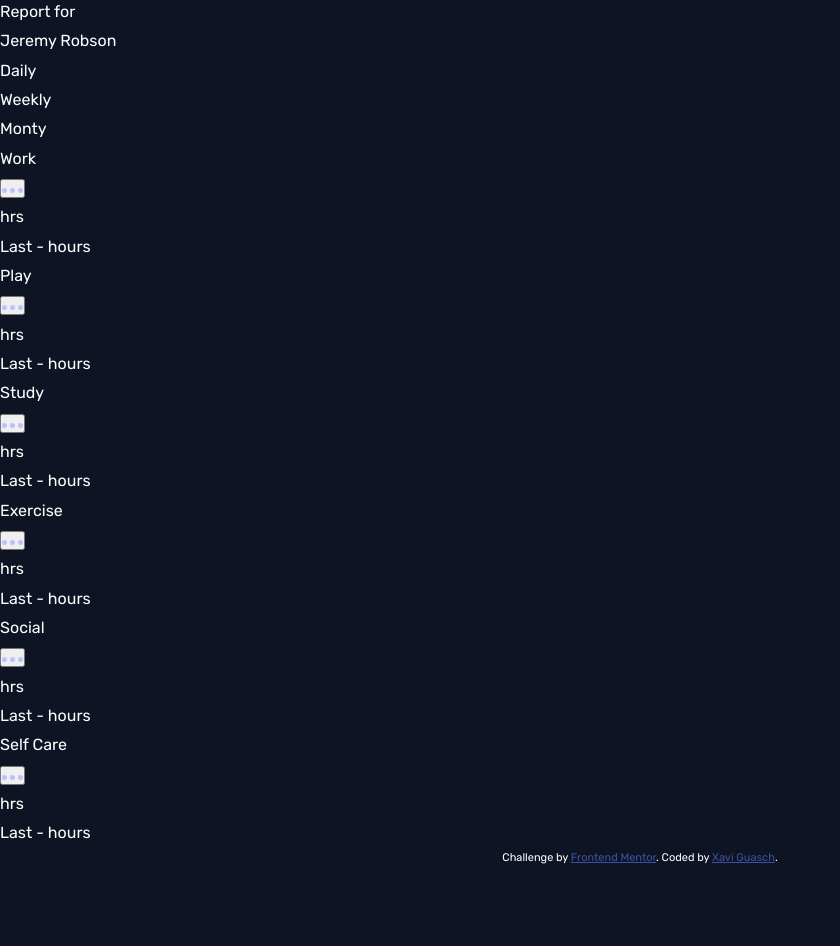
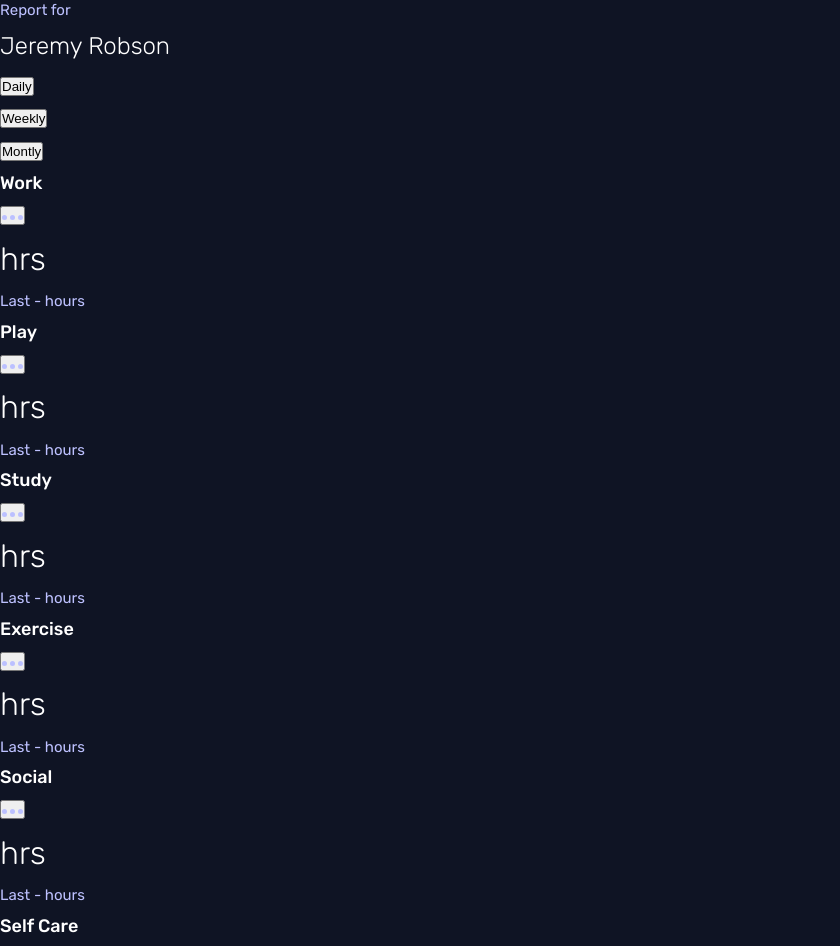
Before and after one commit to xaviguasch/time-tracking-dashboard-frontendmentor-challenge-prac, a plain HTML site: page index.html in a window 1280 px wide. Shown: the part 237-1183 px from the top of the page, without its empty margins (0-840 px from the left). Before the commit the page ends 1105 px from the top, so only its background shows below. Drawn offline with Linux system fonts and the light colour scheme.

Commit message:
added typography to the css file

```diff
--- a/index.html
+++ b/index.html
@@ -20,15 +20,21 @@
             </figure>
 
             <div class="cu__info">
-              <p class="sm-text">Report for</p>
-              <p class="bg-text">Jeremy Robson</p>
+              <p class="sm-text info__key">Report for</p>
+              <p class="lg-text info__value">Jeremy Robson</p>
             </div>
           </div>
           <div class="cu--lower">
             <ul class="list">
-              <li class="list__el md-text">Daily</li>
-              <li class="list__el md-text">Weekly</li>
-              <li class="list__el md-text">Monty</li>
+              <li class="list__el md-text">
+                <button class="btn btn--option">Daily</button>
+              </li>
+              <li class="list__el md-text">
+                <button class="btn btn--option">Weekly</button>
+              </li>
+              <li class="list__el md-text">
+                <button class="btn btn--option">Montly</button>
+              </li>
             </ul>
           </div>
         </div>
@@ -49,7 +55,7 @@
             </div>
 
             <div class="data__bottom">
-              <p class="hours l-text"><span id="work-hrs"></span>hrs</p>
+              <p class="hours xl-text"><span id="work-hrs"></span>hrs</p>
               <p class="previous sm-text">
                 Last <span id="work-timeframe"></span> -
                 <span id="prev-work-hrs"></span>hours
@@ -74,7 +80,7 @@
             </div>
 
             <div class="data__bottom">
-              <p class="hours l-text"><span id="play-hrs"></span>hrs</p>
+              <p class="hours xl-text"><span id="play-hrs"></span>hrs</p>
               <p class="previous sm-text">
                 Last <span id="play-timeframe"></span> -
                 <span id="prev-play-hrs"></span>hours
@@ -99,7 +105,7 @@
             </div>
 
             <div class="data__bottom">
-              <p class="hours l-text"><span id="study-hrs"></span>hrs</p>
+              <p class="hours xl-text"><span id="study-hrs"></span>hrs</p>
               <p class="previous sm-text">
                 Last <span id="study-timeframe"></span> -
                 <span id="prev-study-hrs"></span>hours
@@ -124,7 +130,7 @@
             </div>
 
             <div class="data__bottom">
-              <p class="hours l-text"><span id="exercise-hrs"></span>hrs</p>
+              <p class="hours xl-text"><span id="exercise-hrs"></span>hrs</p>
               <p class="previous sm-text">
                 Last <span id="exercise-timeframe"></span> -
                 <span id="prev-exercise-hrs"></span>hours
@@ -149,7 +155,7 @@
             </div>
 
             <div class="data__bottom">
-              <p class="hours l-text"><span id="social-hrs"></span>hrs</p>
+              <p class="hours xl-text"><span id="social-hrs"></span>hrs</p>
               <p class="previous sm-text">
                 Last <span id="social-timeframe"></span> -
                 <span id="prev-social-hrs"></span>hours
@@ -174,7 +180,7 @@
             </div>
 
             <div class="data__bottom">
-              <p class="hours l-text"><span id="selfcare-hrs"></span>hrs</p>
+              <p class="hours xl-text"><span id="selfcare-hrs"></span>hrs</p>
               <p class="previous sm-text">
                 Last <span id="selfcare-timeframe"></span> -
                 <span id="prev-selfcare-hrs"></span>hours
@@ -185,7 +191,7 @@
       </div>
 
       <footer class="footer">
-        <p class="attribution">
+        <p class="xs-text attribution">
           Challenge by
           <a
             href="https://www.frontendmentor.io/challenges/time-tracking-dashboard-UIQ7167Jw"
--- a/style.css
+++ b/style.css
@@ -91,6 +91,73 @@ ul {
 /* Typography */
 /* ================== */
 
+.xs-text {
+  font-size: var(--fs-10);
+}
+
+.sm-text {
+  font-size: var(--fs-15);
+}
+
+.md-text {
+  font-size: var(--fs-18);
+}
+
+.lg-text {
+  font-size: var(--fs-24);
+}
+
+.xl-text {
+  font-size: var(--fs-32);
+}
+
+.info__key {
+  color: var(--clr-pale-blue);
+}
+
+.info__value {
+  font-weight: var(--fw-light);
+}
+
+.list__el {
+  color: var(--clr-desaturated-blue);
+}
+
+.list__el.active {
+  color: var(--clr-white);
+}
+
+.activity {
+  font-weight: var(--fw-medium);
+}
+
+.hours {
+  font-weight: var(--fw-light);
+}
+
+.previous {
+  color: var(--clr-pale-blue);
+}
+
+/* ================== */
+/* Links */
+/* ================== */
+
+/* ================== */
+/* Buttons & inputs */
+/* ================== */
+
+/* ================== */
+/* Utility styles */
+/* ================== */
+
+.wrapper {
+}
+
+/* ================== */
+/* SECTIONS */
+/* ================== */
+
 /* ==================================== */
 /* ==================================== */
 /* ==================================== */
@@ -128,9 +195,8 @@ ul {
 /* ==================================== */
 
 .attribution {
-  font-size: 11px;
   text-align: center;
 }
 .attribution a {
-  color: hsl(228, 45%, 44%);
+  color: var(--clr-orange);
 }
```
